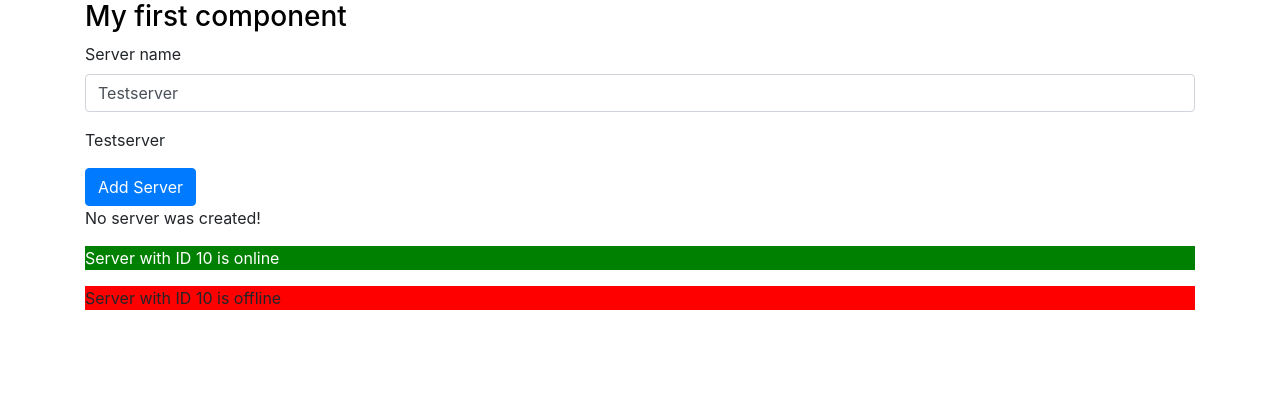
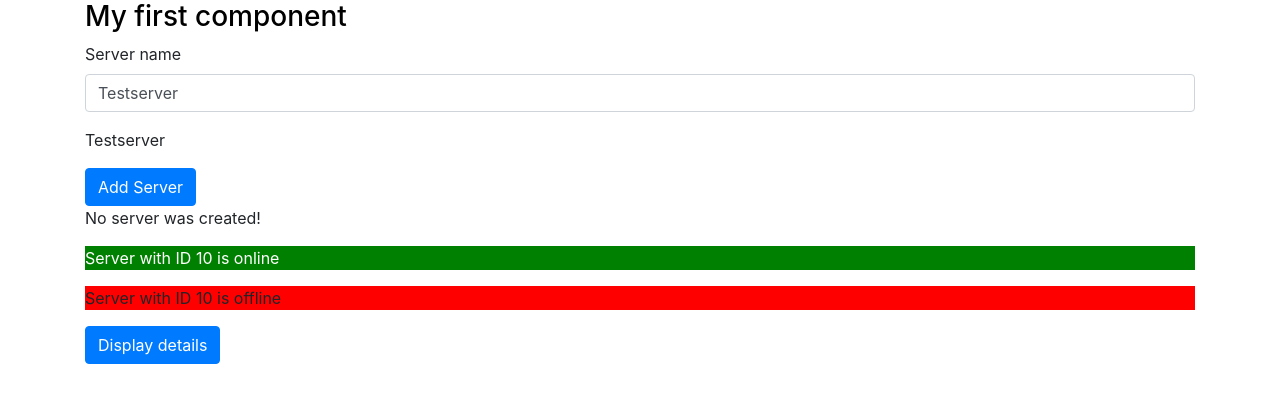
Before and after one commit to klaimir/angular-essentials, an Angular app: page / in a window 1280 px wide. Shown: the top 402 px of the page. Built offline with nearby package versions, Linux system fonts and the light colour scheme.

Commit message:
Task 3 Solution: First approach (ok)

```diff
--- a/src/app/app.component.html
+++ b/src/app/app.component.html
@@ -7,4 +7,12 @@
   </div>
 </div>
 
+<div class="container">
+  <div class="row">
+    <div class="col-12">
+      <app-task3></app-task3>
+    </div>
+  </div>
+</div>
+
 <router-outlet></router-outlet>
--- a/src/app/app.module.ts
+++ b/src/app/app.module.ts
@@ -9,6 +9,7 @@ import { ServersComponent } from './servers/servers.component';
 import { WarningAlertComponent } from './warning-alert/warning-alert.component';
 import { SuccessAlertComponent } from './success-alert/success-alert.component';
 import { UsernameComponent } from './username/username.component';
+import { Task3Component } from './task3/task3.component';
 
 @NgModule({
   declarations: [
@@ -17,7 +18,8 @@ import { UsernameComponent } from './username/username.component';
     ServersComponent,
     WarningAlertComponent,
     SuccessAlertComponent,
-    UsernameComponent
+    UsernameComponent,
+    Task3Component
   ],
   imports: [
     BrowserModule,
--- /dev/null
+++ b/src/app/task3/task3.component.css
@@ -0,0 +1,3 @@
+.white-color {
+  color: white;
+}
--- /dev/null
+++ b/src/app/task3/task3.component.html
@@ -0,0 +1,11 @@
+<button type="button" class="btn btn-primary" (click)="onClickDetail()">
+  Display details
+</button>
+<p *ngIf="showParagraph">Secret Password = tuna</p>
+<p
+  *ngFor="let click of clicks"
+  [ngStyle]="{ backgroundColor: getColor(click) }"
+  [ngClass]="{ 'white-color': isWhiteColor(click) }"
+>
+  {{ click }}
+</p>
--- /dev/null
+++ b/src/app/task3/task3.component.ts
@@ -0,0 +1,32 @@
+import { Component, OnInit } from '@angular/core';
+
+@Component({
+  selector: 'app-task3',
+  templateUrl: './task3.component.html',
+  styleUrls: ['./task3.component.css']
+})
+export class Task3Component implements OnInit {
+
+  showParagraph: boolean = false;
+  counter: number = 0;
+  clicks: number [] = [];
+
+  constructor() { }
+
+  ngOnInit(): void {
+  }
+
+  onClickDetail() {
+    this.showParagraph = true;
+    this.clicks.push(++this.counter);
+  }
+
+  getColor(click: number): string {
+    return click >= 5 ? 'black' : 'white';
+  }
+
+  isWhiteColor(click: number): boolean {
+    return click >= 5;
+  }
+
+}
```
Also changed, not shown: 2 other files (tests, documents, lock files or other folders).
